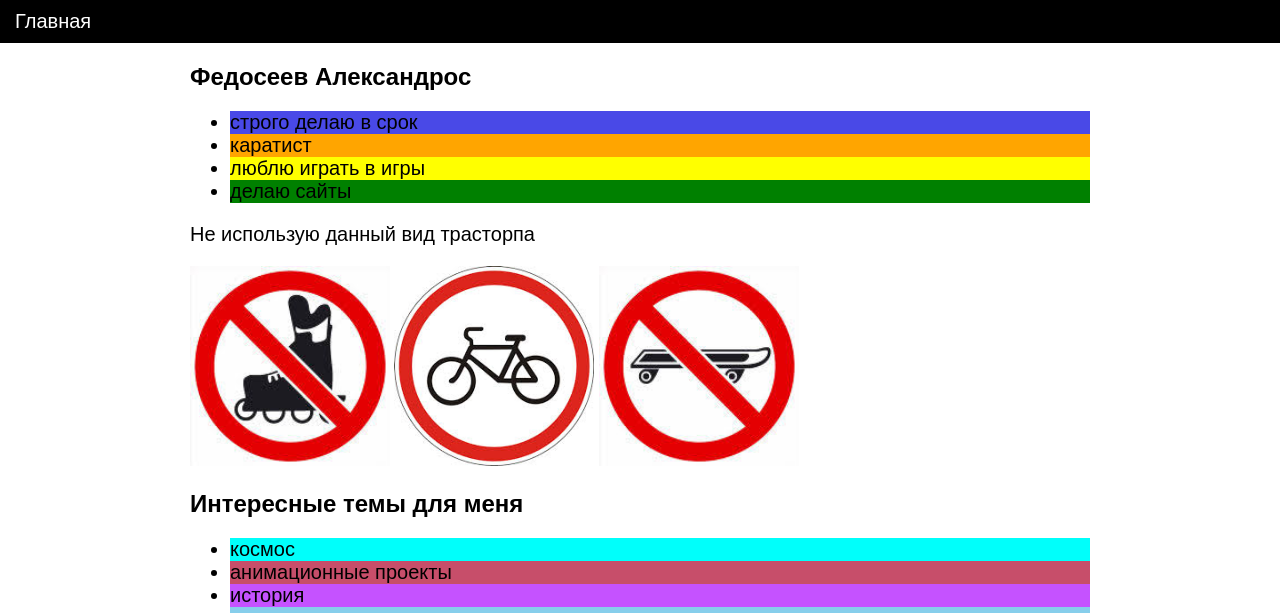
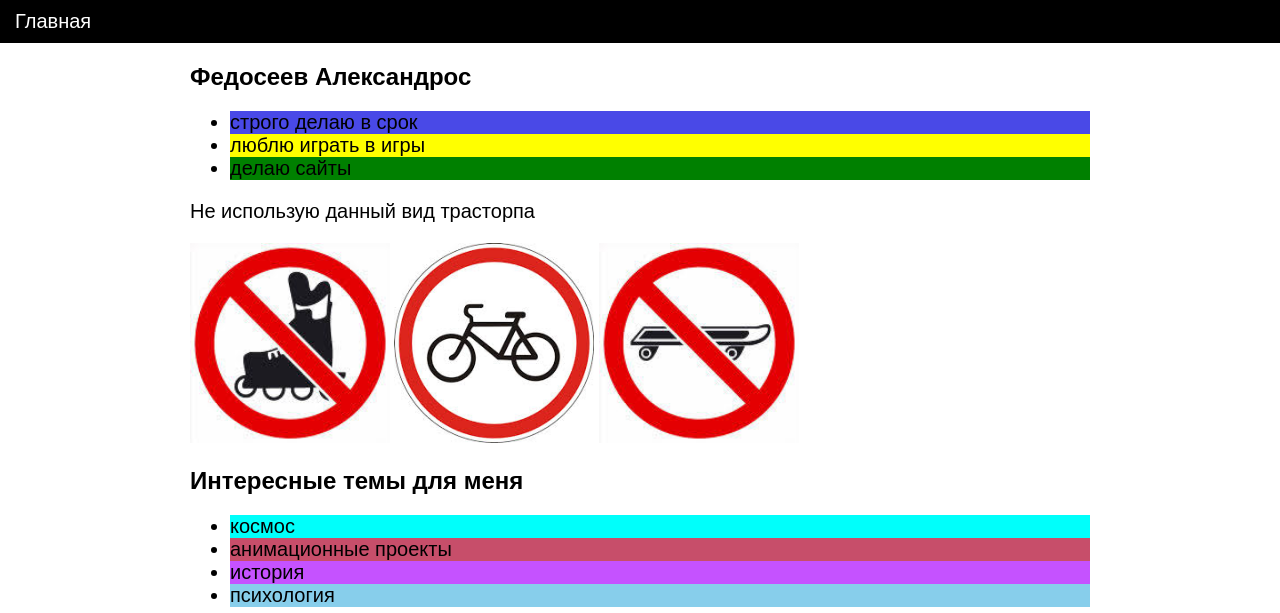
Before and after one commit to golden-dragon12/Portfolio, a plain HTML site: page about.html in a window 1280 px wide. Shown: the top 613 px of the page. Drawn offline with Linux system fonts and the light colour scheme.

Commit message:
Update about.html

```diff
--- a/about.html
+++ b/about.html
@@ -13,7 +13,6 @@
       <h1>Федосеев Александрос</h1>
       <ul>
         <li class="blue">строго делаю в срок</li>
-        <li class="orange">каратист</li>
         <li class="yellow">люблю играть в игры</li>
         <li class="green">делаю сайты</li>
       </ul>
```
